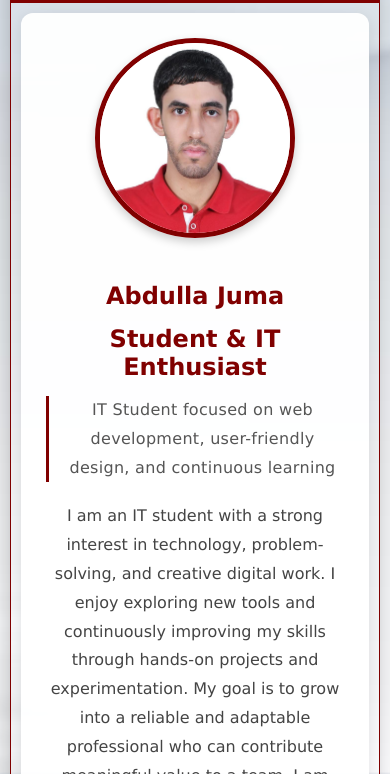
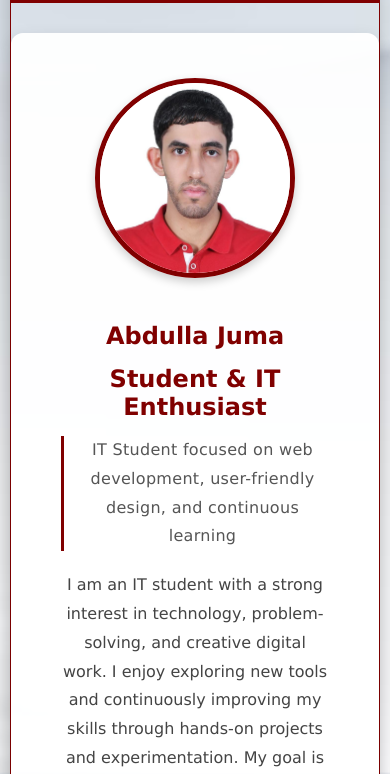
Before and after one commit to 3bady2330/My-Refined-Website, a plain HTML site: page index.html in a window 390 px wide. Shown: the part 70-844 px from the top of the page. Drawn offline with Linux system fonts and the light colour scheme.

Commit message:
Update style.css

```diff
--- a/css/style.css
+++ b/css/style.css
@@ -439,9 +439,11 @@ a:focus, button:focus, input:focus, textarea:focus {
     }
 
     .content-card {
-        padding: 25px;
-        margin: 10px;
-    }
+    padding: 45px 50px;     /* more horizontal comfort */
+    margin: 30px auto;      /* cleaner separation between sections */
+    max-width: 900px;       /* keeps text line-length readable */
+}
+
 
     .cta-container {
         justify-content: center;
```
